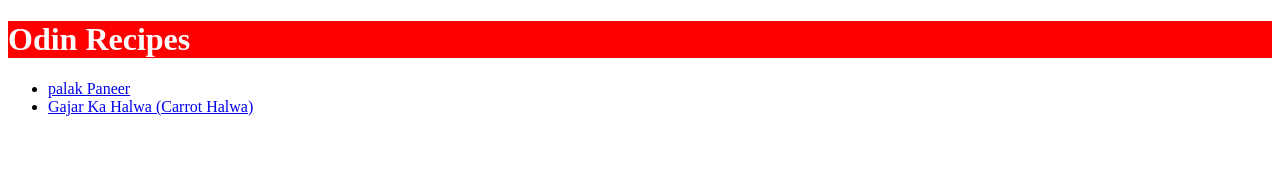
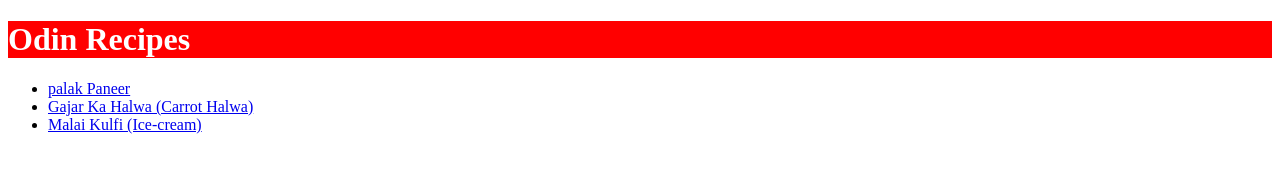
Before and after one commit to ABHISHEK-PRASAD-BAHELIYA/Odin-recipes, a plain HTML site: page index.html in a window 1280 px wide. Drawn offline with Linux system fonts and the light colour scheme; files that its build step writes are made by us from their sources.

Commit message:
update index.html

```diff
--- a/index.html
+++ b/index.html
@@ -11,6 +11,7 @@
     <ul>
         <li><a href="recipes/palakPaneer.html">palak Paneer</a></li>
         <li><a href="recipes/GajarHalwa.html">Gajar Ka Halwa (Carrot Halwa)</a></li>
+        <li><a href="recipes/MalaiKulfi.html">Malai Kulfi (Ice-cream)</a></li>
     </ul>
 </body>
 </html>
```
